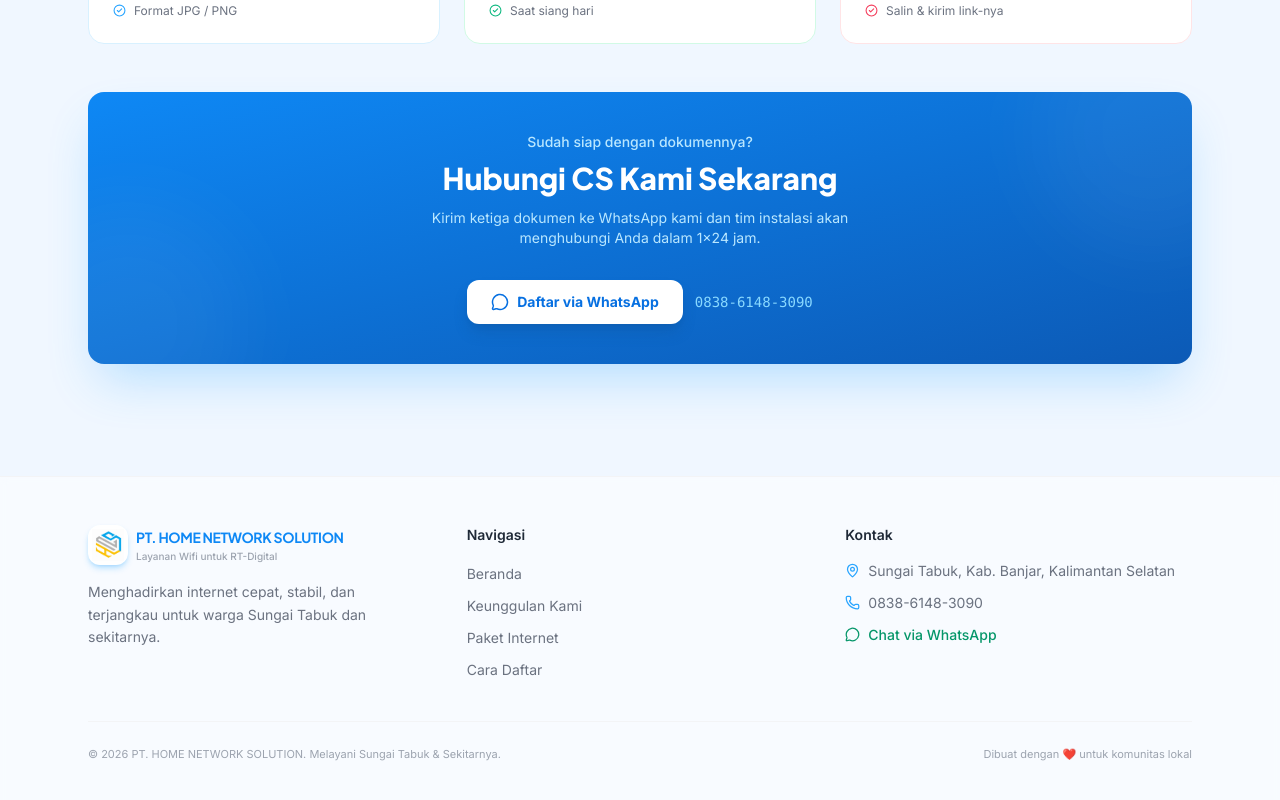
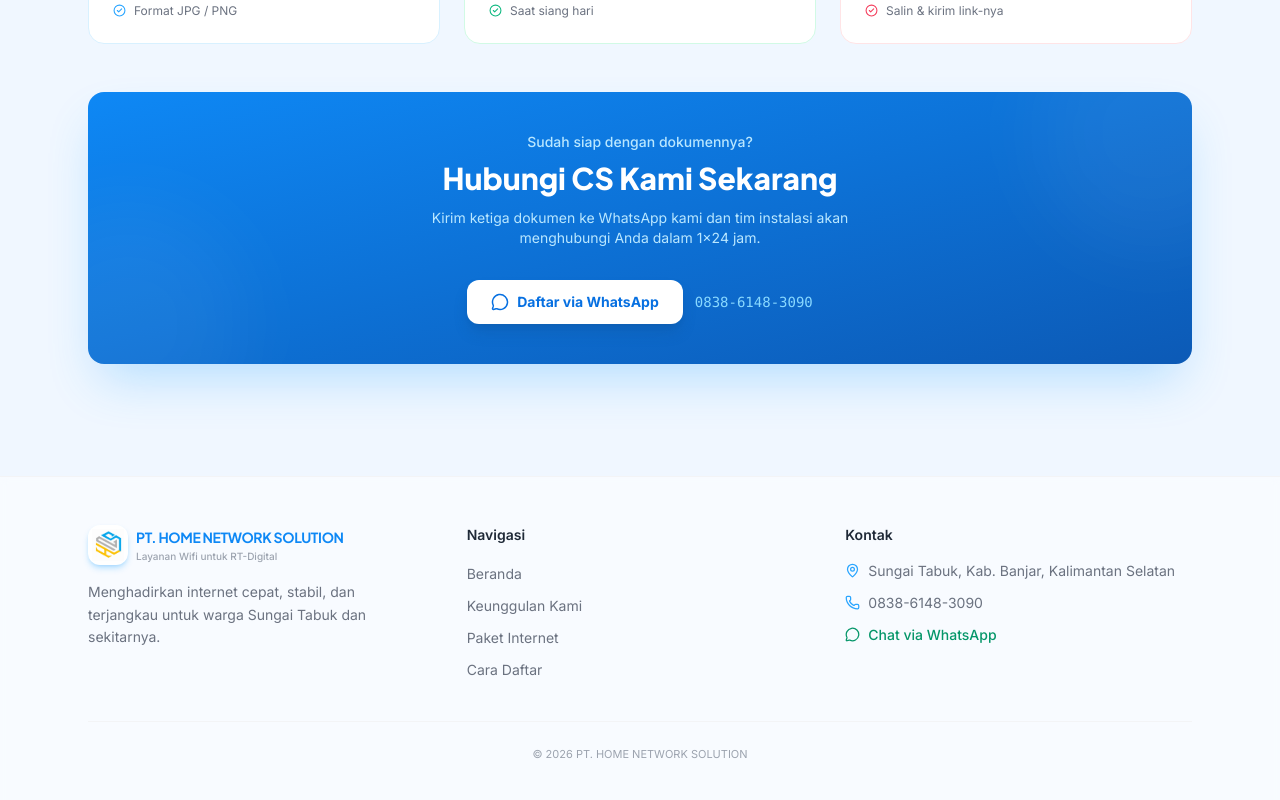
Before and after one commit to Hanya-Faiz/rt-digital, a React (Vite) app: page / in a window 1280 px wide. Shown: the part 3452-4252 px from the top of the page. Built offline with nearby package versions, Linux system fonts and the light colour scheme.

Commit message:
fix: hapus teks tambahan di bagian footer credit

```diff
--- a/src/components/Footer.jsx
+++ b/src/components/Footer.jsx
@@ -74,9 +74,8 @@ export default function Footer() {
         </div>
 
         {/* Bottom */}
-        <div className="border-t border-gray-100 dark:border-brand-900/30 pt-6 flex flex-col sm:flex-row justify-between items-center gap-2 text-[11px] text-gray-400 dark:text-gray-600">
-          <p>© {new Date().getFullYear()} PT. HOME NETWORK SOLUTION. Melayani Sungai Tabuk & Sekitarnya.</p>
-          <p>Dibuat dengan ❤️ untuk komunitas lokal</p>
+        <div className="border-t border-gray-100 dark:border-brand-900/30 pt-6 flex flex-col sm:flex-row justify-center items-center gap-2 text-[11px] text-gray-400 dark:text-gray-600">
+          <p>© {new Date().getFullYear()} PT. HOME NETWORK SOLUTION</p>
         </div>
       </div>
     </footer>
```
